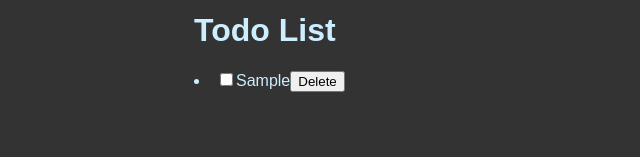
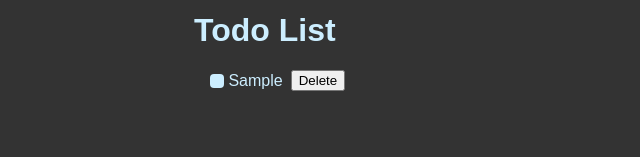
Before and after one commit to Sajawal-Sheraz/To-Do-App-With-React, a React (Vite) app: page / in a window 1280 px wide. Both pictures are taken after typing "Sample" into the empty fields and a click on the button "Add Item". Shown: the part 143-300 px from the top of the page, without its empty margins (262-902 px from the left). Built offline with nearby package versions, Linux system fonts and the light colour scheme.

Commit message:
completed the add todo basic app

```diff
--- a/src/App.jsx
+++ b/src/App.jsx
@@ -17,6 +17,24 @@ export default function App() {
 
     setNewItem("");
   }
+
+  function toggleTodo(id, completed) {
+    setTodos((currentTodos) => {
+      return currentTodos.map((todo) => {
+        if (todo.id === id) {
+          todo.completed = completed;
+          return { ...todo, completed };
+        }
+        return todo;
+      });
+    });
+  }
+  function deleteTodo(id) {
+    setTodos((currentTodos) => {
+      return currentTodos.filter((todo) => todo.id !== id);
+    });
+  }
+
   return (
     <>
       <form action="#" className="add-item-form" onSubmit={handleSubmit}>
@@ -33,14 +51,22 @@ export default function App() {
       </form>
       <h1 className="heading">Todo List</h1>
       <div className="items-list">
+        {todos.length === 0 && "No Todos"}
+
         {todos.map((todo) => {
           return (
             <li key={todo.id}>
               <label>
-                <input type="checkbox" checked={todo.completed} />
+                <input
+                  type="checkbox"
+                  checked={todo.completed}
+                  onChange={(e) => toggleTodo(todo.id, e.target.checked)}
+                />
                 {todo.title}
               </label>
-              <button className="del-btn">Delete</button>
+              <button onClick={() => deleteTodo(todo.id)} className="del-btn">
+                Delete
+              </button>
             </li>
           );
         })}
--- a/src/style.css
+++ b/src/style.css
@@ -68,41 +68,41 @@ body {
   margin-bottom: 0.5rem;
 }
 
-.list {
+.items-list {
   margin: 0;
   padding: 0;
   margin-left: 1rem;
   list-style: none;
 }
 
-.list li:has(input:checked) label {
+.items-list li:has(input:checked) label {
   color: hsl(200, 20%, 40%);
 }
 
-.list {
+.items-list {
   display: flex;
   flex-direction: column;
   gap: 0.3rem;
 }
 
-.list li {
+.items-list li {
   display: flex;
   gap: 0.5rem;
   align-items: center;
 }
 
-.list li label {
+.items-list li label {
   display: flex;
   gap: 0.25rem;
   cursor: pointer;
   align-items: center;
 }
 
-.list li:has(input:focus-visible) label {
+.items-list li:has(input:focus-visible) label {
   outline: 1px solid hsl(200, 100%, 50%);
 }
 
-.list li input {
+.items-list li input {
   outline: none;
   width: 0;
   height: 0;
@@ -111,7 +111,7 @@ body {
   position: absolute;
 }
 
-.list li label::before {
+.items-list li label::before {
   content: "";
   display: block;
   width: 0.9rem;
@@ -123,11 +123,11 @@ body {
   align-items: center;
 }
 
-.list li label:hover::before {
+.items-list li label:hover::before {
   background: hsl(200, 100%, 80%);
 }
 
-.list li:has(input:checked) label::before {
+.items-list li:has(input:checked) label::before {
   content: "✔";
   background: hsl(200, 100%, 40%);
   color: hsl(200, 100%, 90%);
@@ -135,6 +135,6 @@ body {
   font-weight: bold;
 }
 
-.list li:has(input:checked) label:hover::before {
+.items-list li:has(input:checked) label:hover::before {
   background: hsl(200, 100%, 30%);
 }
```
